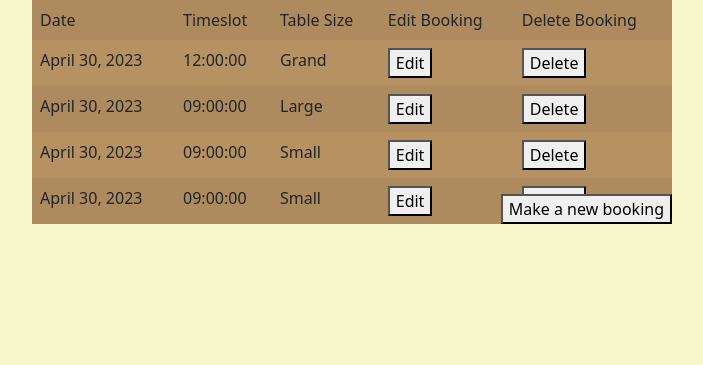
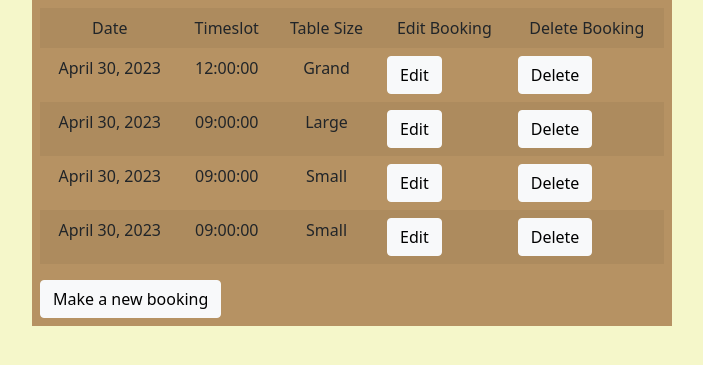
Before and after one commit to KeyWarden/Project-4-Restaurant-Booking-System, a Django app: page / in a window 1280 px wide. Shown: the part 80-445 px from the top of the page, without its empty margins (288-991 px from the left). Run offline with Django 3.2, Linux system fonts and the light colour scheme; the first user in the database is signed in; data comes from the database, SQL or seed files in the repository.

Commit message:
add position styling to Home

```diff
--- a/booking/templates/booking/index.html
+++ b/booking/templates/booking/index.html
@@ -12,31 +12,31 @@
 {% endblock %}
 {% block content %}
     {% if user.is_authenticated %}
-        <div class="position-relative top-50 bottom-50 start-50 translate-middle-x bg-lion w-50">
+        <div class="my-auto mx-auto p-2 bg-lion col-6 table-responsive-md">
             <table class="table table-striped table-borderless">
                 <tr>
-                    <td>Date</td>
-                    <td>Timeslot</td>
-                    <td>Table Size</td>
-                    <td>Edit Booking</td>
-                    <td>Delete Booking</td>
+                    <td class="text-center">Date</td>
+                    <td class="text-center">Timeslot</td>
+                    <td class="text-center">Table Size</td>
+                    <td class="text-center">Edit Booking</td>
+                    <td class="text-center">Delete Booking</td>
                 </tr>
                 {% for booking in bookings %}
                     {% if user == booking.user %}
                     <tr>
-                        <td>{{booking.date}}</td>
-                        <td>{{booking.timeslot}}</td>
-                        <td>{{booking.table.category}}</td>
+                        <td class="text-center">{{booking.date}}</td>
+                        <td class="text-center">{{booking.timeslot}}</td>
+                        <td class="text-center">{{booking.table.category}}</td>
                         <td>
                             <a href="/edit/{{ booking.id }}">
-                                <button type="button">
+                                <button type="button" class="btn btn-light">
                                     Edit
                                 </button>
                             </a>
                         </td>
                         <td>
-                            <a href="/delete/{{ booking.id }}">
-                                <button type="button">
+                            <a href="/delete/{{ booking.id }}" class="mx-auto">
+                                <button type="button" class="btn btn-light">
                                     Delete
                                 </button>
                             </a>
@@ -45,8 +45,8 @@
                     {% endif %}
                 {% endfor %}
             </table>
-            <a href="/booking" class="position-absolute bottom-0 end-0">
-                <button type="button">Make a new booking</button>
+            <a href="/booking" class="bottom-0 end-0">
+                <button type="button" class="btn btn-light">Make a new booking</button>
             </a>
         </div>
     {% else %}
```
